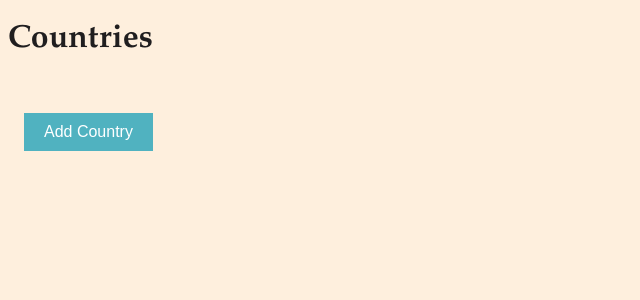
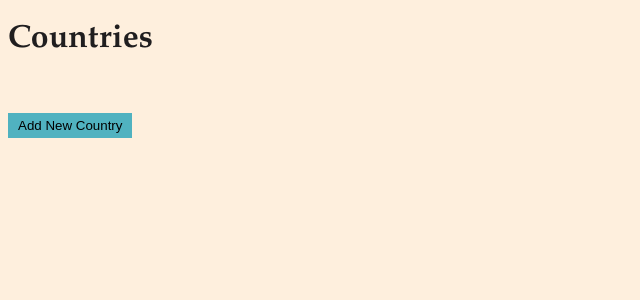
Before and after one commit to jlinkl/travel_bucket_list_project, a Flask app: page /countries in a window 1280 px wide. Shown: the part 72-372 px from the top of the page, without its empty margins (0-640 px from the left). Run offline with Flask 2, Linux system fonts and the light colour scheme; data that the repository does not hold is empty; some libraries are stand-ins or nearby versions.

Commit message:
ui changes

```diff
--- a/templates/attractions/wants_to_visit.html
+++ b/templates/attractions/wants_to_visit.html
@@ -1,5 +1,5 @@
 {% extends 'base.html' %} {% block content %}
-<div class="visited">
+<div class="wrapper">
     <h1>Wants to Visit</h1>
 {% for dictionary in dictionaries %}
 <ul>
--- a/templates/countries/index.html
+++ b/templates/countries/index.html
@@ -6,8 +6,8 @@
     <li><a href="/countries/{{ country.id }}/view">{{ country.name }}</a></li>
 {% endfor %}
 </ul>
-<form action="/countries/new" class="add-button">
-    <input type="submit" value="Add Country">
+<form action="/countries/new">
+    <button>Add New Country</button>
 </form>
 </div>
 {% endblock content %}
```
